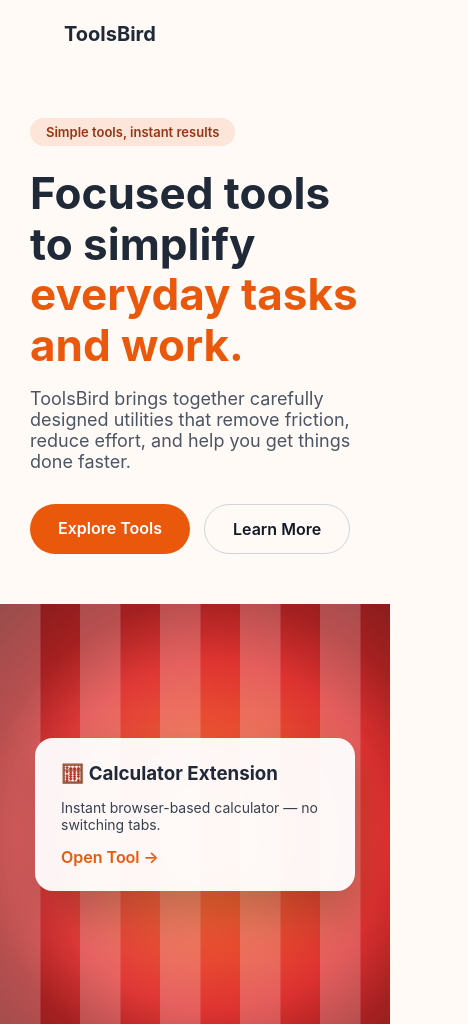
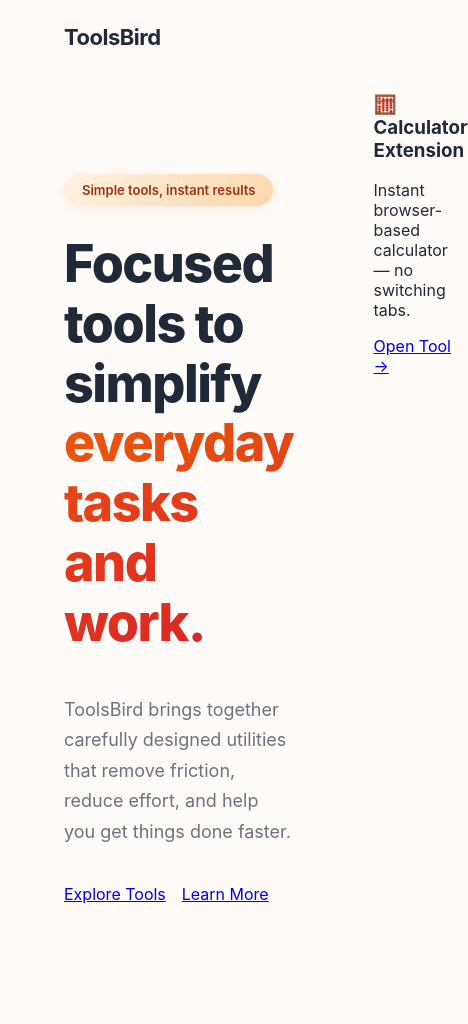
Before and after one commit to Toolsbird/toolsbird-home, a plain HTML site: page index.html in a window 390 px wide. Shown: the whole page, 468 px wide, since content can reach past the window. After the commit the page ends 984 px from the top, so only its background shows below. Drawn offline with Linux system fonts and the light colour scheme.

Commit message:
Refactor styles for improved layout and design
Updated global styles, adjusted padding, font sizes, and colors for various elements. Removed unused styles and improved layout responsiveness.

```diff
--- a/style.css
+++ b/style.css
@@ -1,179 +1,101 @@
+/* ==========================================
+   GLOBAL STYLES
+   ========================================== */
+
 * {
   box-sizing: border-box;
 }
 
 body {
   margin: 0;
-  font-family: "Inter", "Segoe UI", Arial, sans-serif;
-  background: #fffaf6;
+  font-family: "Inter", -apple-system, BlinkMacSystemFont, "Segoe UI", Arial, sans-serif;
+  background: #fffbf8;
   color: #1f2937;
+  -webkit-font-smoothing: antialiased;
 }
 
-/* HEADER */
+/* ==========================================
+   HEADER
+   ========================================== */
+
 .top-header {
-  padding: 22px 64px;
+  padding: 24px 64px;
+  backdrop-filter: blur(10px);
+  background: rgba(255, 251, 248, 0.8);
 }
 
 .brand {
-  font-size: 20px;
+  font-size: 22px;
   font-weight: 700;
+  letter-spacing: -0.5px;
 }
 
-/* HERO LAYOUT */
+/* ==========================================
+   HERO LAYOUT
+   ========================================== */
+
 .hero {
   display: grid;
   grid-template-columns: 1.15fr 1fr;
   min-height: calc(100vh - 80px);
+  gap: 0;
 }
 
-/* LEFT SIDE */
+/* ==========================================
+   LEFT SIDE - CONTENT
+   ========================================== */
+
 .hero-left {
-  padding: 90px 80px 80px 64px;
+  padding: 100px 80px 80px 64px;
+  display: flex;
+  flex-direction: column;
+  justify-content: center;
 }
 
 .pill {
   display: inline-block;
-  background: #fde6d9;
+  background: linear-gradient(135deg, #fef3e2 0%, #fed7aa 100%);
   color: #9a3412;
-  padding: 6px 16px;
+  padding: 8px 18px;
   border-radius: 999px;
   font-size: 13px;
   font-weight: 600;
-  margin-bottom: 22px;
+  margin-bottom: 28px;
+  box-shadow: 0 2px 8px rgba(234, 88, 12, 0.1);
+  width: fit-content;
 }
 
 .hero-left h1 {
-  font-size: 44px;
+  font-size: 52px;
   line-height: 1.15;
-  margin: 0;
+  margin: 0 0 24px 0;
+  font-weight: 800;
+  letter-spacing: -1.5px;
 }
 
 .hero-left h1 span {
-  color: #ea580c;
-}
-
-.tagline {
-  margin: 14px 0 18px;
-  font-size: 16px;
-  font-weight: 600;
-  color: #9a3412;
+  background: linear-gradient(135deg, #ea580c 0%, #dc2626 100%);
+  -webkit-background-clip: text;
+  -webkit-text-fill-color: transparent;
+  background-clip: text;
 }
 
 .description {
-  max-width: 520px;
+  max-width: 540px;
   font-size: 18px;
-  color: #4b5563;
-  margin-bottom: 32px;
+  color: #6b7280;
+  line-height: 1.7;
+  margin-bottom: 36px;
 }
+
+/* ==========================================
+   BUTTONS
+   ========================================== */
 
 .actions {
   display: flex;
-  gap: 14px;
+  gap: 16px;
 }
 
 .primary-btn {
-  background: #ea580c;
-  color: #fff;
-  padding: 14px 28px;
-  border-radius: 999px;
-  text-decoration: none;
-  font-weight: 600;
-}
-
-.secondary-btn {
-  padding: 14px 28px;
-  border-radius: 999px;
-  border: 1px solid #d1d5db;
-  color: #111827;
-  text-decoration: none;
-  font-weight: 600;
-}
-
-/* RIGHT SIDE */
-.hero-right {
-  position: relative;
-  overflow: hidden;
-}
-
-/* EXACT-STYLE VISUAL */
-.visual-layer {
-  position: absolute;
-  inset: 0;
-  background:
-    /* vertical translucent bars */
-    repeating-linear-gradient(
-      to right,
-      rgba(255,255,255,0.25) 0px,
-      rgba(255,255,255,0.25) 40px,
-      rgba(255,255,255,0.05) 41px,
-      rgba(255,255,255,0.05) 80px
-    ),
-    /* glowing orb */
-    radial-gradient(
-      circle at 55% 55%,
-      rgba(255,120,40,0.9),
-      rgba(220,38,38,0.95) 55%,
-      rgba(160,20,20,1) 75%,
-      rgba(120,15,15,1) 100%
-    ),
-    /* base gradient */
-    linear-gradient(
-      to right,
-      #fff1e6 0%,
-      #fbbf8f 35%,
-      #ea580c 60%,
-      #991b1b 100%
-    );
-}
-
-/* CARDS */
-.cards {
-  position: relative;
-  z-index: 2;
-  height: 100%;
-  display: flex;
-  align-items: center;
-  justify-content: center;
-}
-
-.tool-card {
-  background: rgba(255,255,255,0.95);
-  padding: 24px 26px;
-  border-radius: 18px;
-  box-shadow: 0 22px 45px rgba(0,0,0,0.22);
-  max-width: 320px;
-}
-
-.tool-card h3 {
-  margin: 0 0 8px;
-}
-
-.tool-card p {
-  font-size: 14px;
-  color: #374151;
-}
-
-.tool-card a {
-  font-weight: 600;
-  color: #ea580c;
-  text-decoration: none;
-}
-
-.tool-card.featured {
-  border: 2px solid #fb923c;
-}
-
-/* RESPONSIVE */
-@media (max-width: 900px) {
-  .hero {
-    grid-template-columns: 1fr;
-  }
-
-  .hero-left {
-    padding: 50px 30px;
-  }
-
-  .hero-right {
-    height: 420px;
-  }
-}
+  background: li
```
